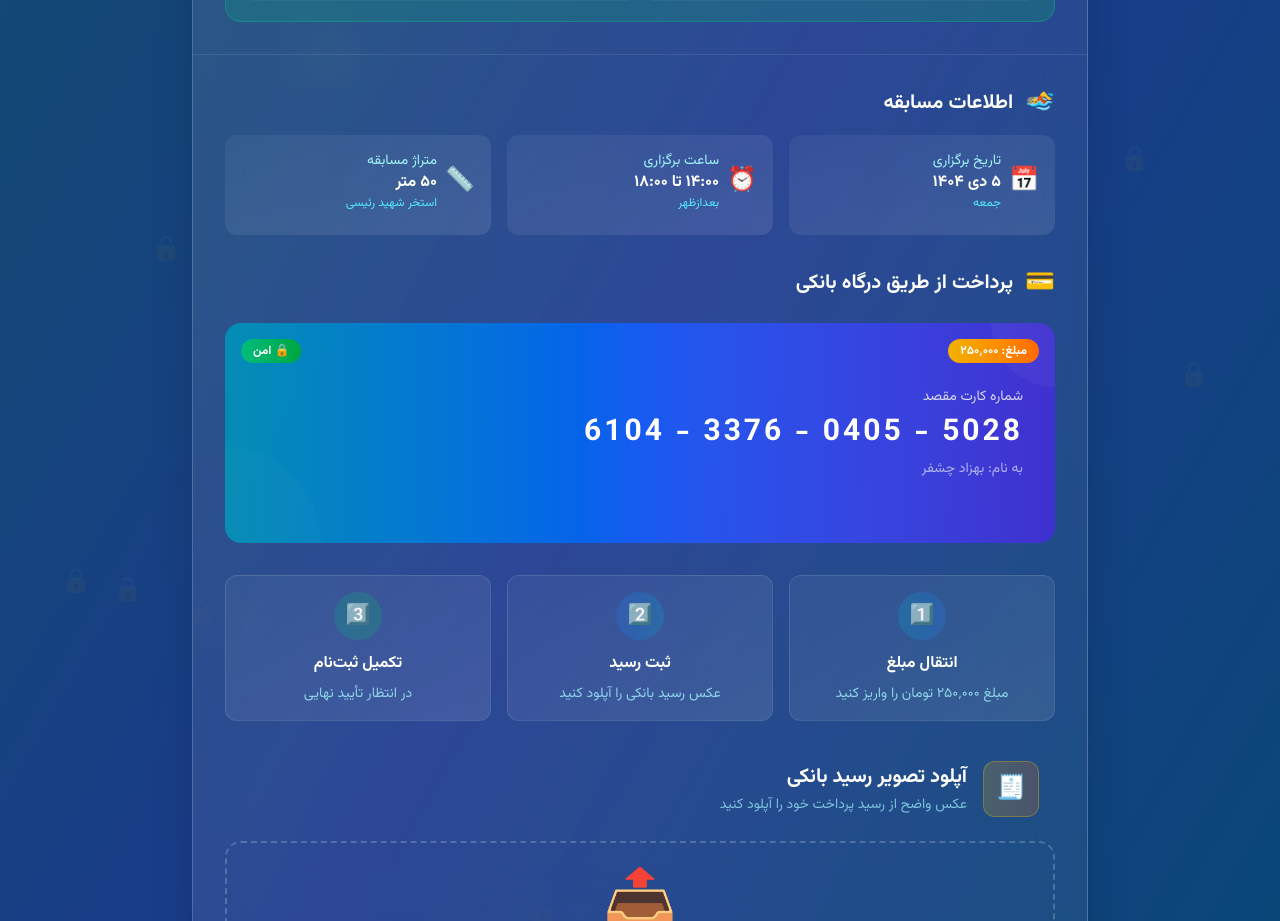
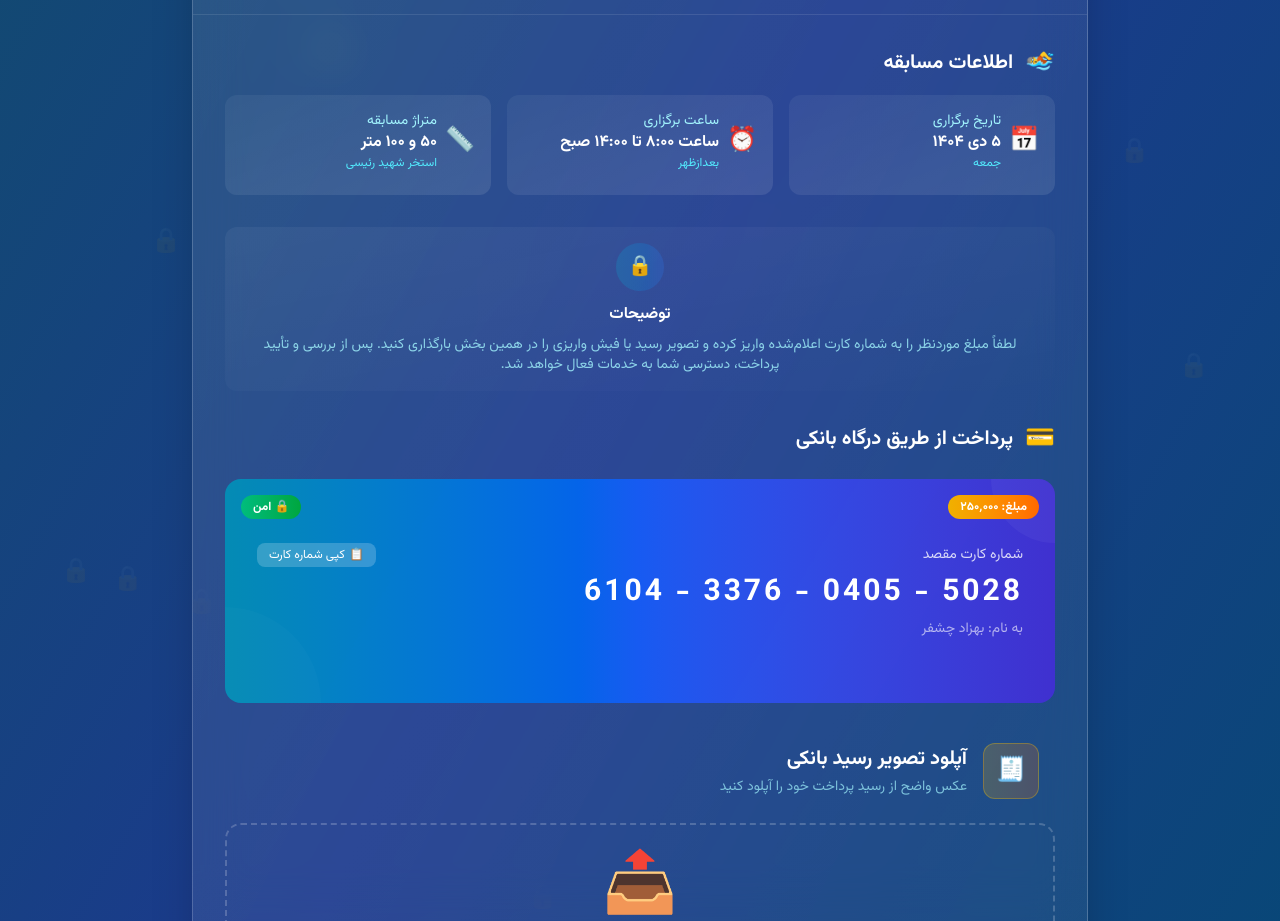
Before and after one commit to mobina211/SwimLeagueEntry, a Vue app: page /payment in a window 1280 px wide. Shown: the part 760-1681 px from the top of the page. Built offline with nearby package versions, Linux system fonts and the light colour scheme.

Commit message:
fixed payment ux and added copy button

```diff
--- a/src/components/Payment.vue
+++ b/src/components/Payment.vue
@@ -124,31 +124,6 @@
                   </div>
                 </div>
               </div>
-
-              <!-- Selected majors details -->
-              <div class="mt-4">
-                <h3 class="text-lg font-bold text-white mb-3">جزئیات رشته‌های انتخابی:</h3>
-                <div class="space-y-3">
-                  <div v-for="(major, index) in selectedMajors" :key="index"
-                    class="flex items-center justify-between p-3 rounded-xl bg-gradient-to-r from-white/5 to-white/10">
-                    <div class="flex items-center">
-                      <div class="w-10 h-10 rounded-lg flex items-center justify-center ml-3"
-                        :class="getMajorBadgeClass(major)">
-                        <span class="text-lg">{{ getMajorIcon(major) }}</span>
-                      </div>
-                      <div>
-                        <p class="font-medium text-white">{{ getMajorTitle(major) }}</p>
-                        <p class="text-xs text-cyan-200/70">{{ getMajorDescriptionShort(major) }}</p>
-                      </div>
-                    </div>
-                    <div class="text-right flex">
-                      <p class="text-md text-cyan-200 mx-4">متراژ</p>
-                      <p class="text-white">{{ competitionDistance.toLocaleString('fa-IR') }}</p>
-
-                    </div>
-                  </div>
-                </div>
-              </div>
             </div>
           </div>
 
@@ -236,6 +211,21 @@
             </div>
           </div>
 
+          <!-- Payment steps -->
+          <div class="my-8 gap-4">
+            <div class="text-center p-4 rounded-xl bg-gradient-to-br from-white/5 to-white/10border border-white/10">
+              <div
+                class="w-12 h-12 rounded-full bg-gradient-to-r from-cyan-500/20 to-blue-500/20 flex items-center justify-center mx-auto mb-3">
+                <span class="text-xl">🔒</span>
+              </div>
+              <h4 class="font-bold text-white mb-2">توضیحات</h4>
+              <p class="text-sm text-cyan-200/80">لطفاً مبلغ موردنظر را به شماره کارت اعلام‌شده واریز کرده و تصویر رسید
+                یا فیش واریزی را در همین بخش بارگذاری کنید.
+                پس از بررسی و تأیید پرداخت، دسترسی شما به خدمات فعال خواهد شد.
+              </p>
+            </div>
+          </div>
+
           <!-- Bank card section -->
           <div class="mb-10">
             <h3 class="text-xl font-bold text-white mb-6 flex items-center">
@@ -259,16 +249,40 @@
               <!-- Card content -->
               <div class="relative z-10 p-8">
                 <div class="flex items-center justify-between mb-8">
-                  <div class="flex items-center">
-                  </div>
+                  <div class="flex items-center"></div>
                 </div>
 
                 <div class="mb-8">
-                  <div class="text-white/80 text-sm mb-2">شماره کارت مقصد</div>
-                  <div class="text-3xl font-mono font-bold text-white tracking-widest dir-ltr">
-                    6104 - 3376 - 0405 - 5028
+                  <div class="text-white/80 text-sm mb-2 flex items-center justify-between">
+                    <span>شماره کارت مقصد</span>
+                    <button @click="copyCardNumber"
+                      class="text-xs bg-white/20 hover:bg-white/30 text-white px-3 py-1 rounded-lg transition-colors duration-300 flex items-center gap-1">
+                      <span>📋</span>
+                      کپی شماره کارت
+                    </button>
                   </div>
-                  <p class="text-white/60 text-sm mt-2">به نام: بهزاد چشفر</p>
+                  <div @click="copyCardNumber" class="cursor-pointer group">
+                    <div
+                      class="text-3xl font-mono font-bold text-white tracking-widest dir-ltr transition-all duration-300 group-hover:text-cyan-200">
+                      6104 - 3376 - 0405 - 5028
+                    </div>
+                    <div class="text-white/60 text-sm mt-2">به نام: بهزاد چشفر</div>
+
+                    <!-- Tooltip -->
+                    <div
+                      class="absolute -top-8 left-1/2 transform -translate-x-1/2 bg-gray-800 text-white text-xs px-3 py-1 rounded-lg opacity-0 group-hover:opacity-100 transition-opacity duration-300 pointer-events-none">
+                      برای کپی کردن کلیک کنید
+                      <div
+                        class="absolute bottom-0 left-1/2 transform -translate-x-1/2 translate-y-1/2 rotate-45 w-2 h-2 bg-gray-800">
+                      </div>
+                    </div>
+                  </div>
+
+                  <!-- Copy success message -->
+                  <div v-if="showCopySuccess" class="mt-3 text-green-300 text-sm flex items-center animate-fade-in">
+                    <span class="ml-1">✅</span>
+                    شماره کارت با موفقیت کپی شد: <span class="font-mono mr-2">6104337604055028</span>
+                  </div>
                 </div>
               </div>
 
@@ -282,34 +296,6 @@
               <div
                 class="absolute top-4 right-4 bg-gradient-to-r from-yellow-500 to-orange-500 text-white text-xs font-bold px-3 py-1 rounded-full">
                 مبلغ: {{ totalFee.toLocaleString('fa-IR') }}
-              </div>
-            </div>
-
-            <!-- Payment steps -->
-            <div class="mt-8 grid grid-cols-1 md:grid-cols-3 gap-4">
-              <div class="text-center p-4 rounded-xl bg-gradient-to-br from-white/5 to-white/10 border border-white/10">
-                <div
-                  class="w-12 h-12 rounded-full bg-gradient-to-r from-cyan-500/20 to-blue-500/20 flex items-center justify-center mx-auto mb-3">
-                  <span class="text-xl">1️⃣</span>
-                </div>
-                <h4 class="font-bold text-white mb-2">انتقال مبلغ</h4>
-                <p class="text-sm text-cyan-200/80">مبلغ {{ totalFee.toLocaleString('fa-IR') }} تومان را واریز کنید</p>
-              </div>
-              <div class="text-center p-4 rounded-xl bg-gradient-to-br from-white/5 to-white/10 border border-white/10">
-                <div
-                  class="w-12 h-12 rounded-full bg-gradient-to-r from-blue-500/20 to-cyan-500/20 flex items-center justify-center mx-auto mb-3">
-                  <span class="text-xl">2️⃣</span>
-                </div>
-                <h4 class="font-bold text-white mb-2">ثبت رسید</h4>
-                <p class="text-sm text-cyan-200/80">عکس رسید بانکی را آپلود کنید</p>
-              </div>
-              <div class="text-center p-4 rounded-xl bg-gradient-to-br from-white/5 to-white/10 border border-white/10">
-                <div
-                  class="w-12 h-12 rounded-full bg-gradient-to-r from-emerald-500/20 to-green-500/20 flex items-center justify-center mx-auto mb-3">
-                  <span class="text-xl">3️⃣</span>
-                </div>
-                <h4 class="font-bold text-white mb-2">تکمیل ثبت‌نام</h4>
-                <p class="text-sm text-cyan-200/80">در انتظار تأیید نهایی</p>
               </div>
             </div>
           </div>
@@ -515,6 +501,37 @@ onMounted(() => {
   }
 });
 
+// در قسمت setup کامپوننت
+const showCopySuccess = ref(false);
+
+// تابع کپی کردن شماره کارت
+function copyCardNumber() {
+  const cardNumber = '6104337604055028'; // شماره کارت بدون خط تیره
+
+  navigator.clipboard.writeText(cardNumber)
+    .then(() => {
+      showCopySuccess.value = true;
+      setTimeout(() => {
+        showCopySuccess.value = false;
+      }, 3000); // پیام به مدت 3 ثانیه نمایش داده می‌شود
+    })
+    .catch(err => {
+      console.error('خطا در کپی کردن شماره کارت:', err);
+      // روش fallback برای مرورگرهای قدیمی
+      const textArea = document.createElement('textarea');
+      textArea.value = cardNumber;
+      document.body.appendChild(textArea);
+      textArea.select();
+      document.execCommand('copy');
+      document.body.removeChild(textArea);
+
+      showCopySuccess.value = true;
+      setTimeout(() => {
+        showCopySuccess.value = false;
+      }, 3000);
+    });
+}
+
 // Computed properties
 const perMajorFee = computed(() => {
   return userData.value.registrationDetails?.perMajorFee || 350000;
@@ -532,6 +549,7 @@ const displayMajor = computed(() => {
   return selectedMajors.value.map(major => getMajorTitle(major)).join(' و ');
 });
 
+// Competition date based on age
 const competitionDate = computed(() => {
   return userData.value.age < 12 ? '۴ دی ۱۴۰۴' : '۵ دی ۱۴۰۴';
 });
@@ -540,13 +558,30 @@ const competitionDay = computed(() => {
   return userData.value.age < 12 ? 'پنجشنبه' : 'جمعه';
 });
 
+// Competition time based on age
 const competitionTime = computed(() => {
-  return userData.value.age < 12 ? '۸:۰۰ تا ۱۲:۰۰' : '۱۴:۰۰ تا ۱۸:۰۰';
+  if (userData.value.age <= 12 && userData.value.age >= 10) {
+    return 'ساعت ۸:۰۰ تا ۱۱:۰۰ صبح'
+  }
+  else if (userData.value.age <= 9 && userData.value.age >= 6) {
+    return 'ساعت ۱۱:۰۰ تا ۱۴:۰۰ صبح'
+  }
+  return 'ساعت ۸:۰۰ تا ۱۴:۰۰ صبح';
 });
 
+// Competition distance based on age
 const competitionDistance = computed(() => {
-  return userData.value.age < 12 ? '۲۵' : '۵۰';
+  if (userData.value.age < 9) {
+    return '۲۵';
+  }
+  else if (userData.value.age < 13) {
+    return '۵۰';
+  }
+  else {
+    return '۵۰ و ۱۰۰';
+  }
 });
+
 
 // Helper functions
 function getMajorIcon(major) {
```
